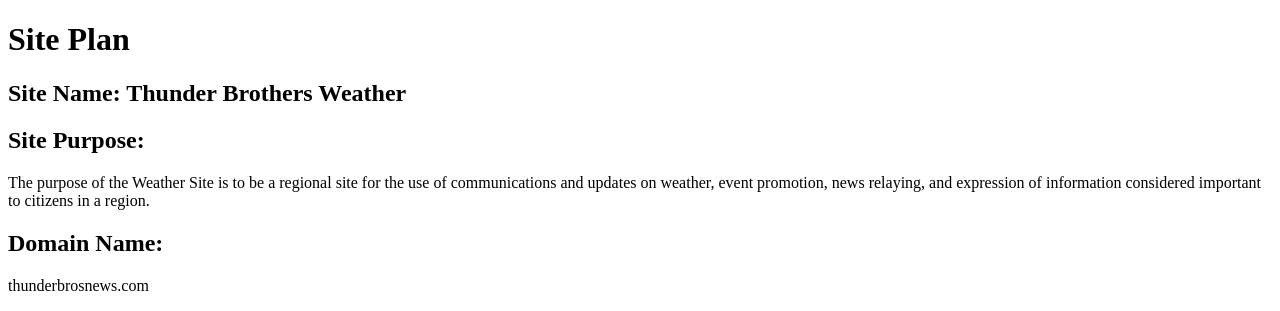
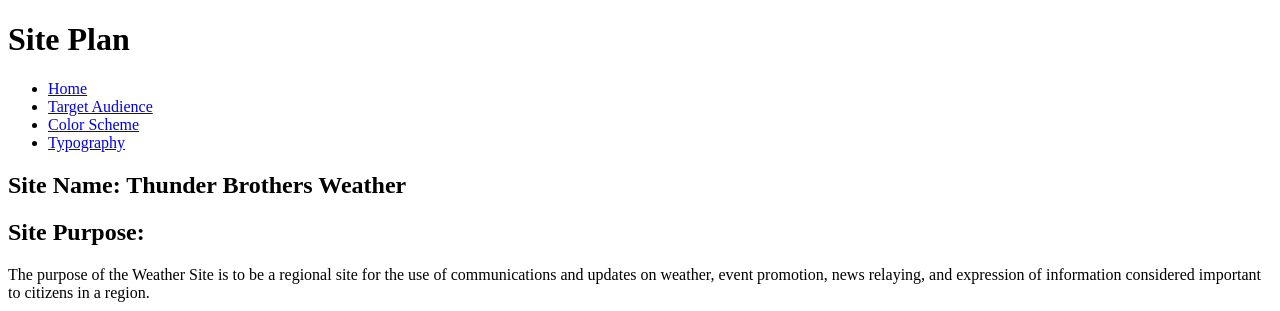
Before and after one commit to CanonsLab/CanonsLab.github.io, a plain HTML site: page Lesson2/index.html in a window 1280 px wide. Shown: the top 311 px of the page. Drawn offline with Linux system fonts and the light colour scheme.

Commit message:
list of site planning sites added to index

```diff
--- a/Lesson2/index.html
+++ b/Lesson2/index.html
@@ -13,6 +13,12 @@
     <div class="grid-area">
         <header>
             <h1>Site Plan</h1>
+            <ul>
+                <li><a href="https://canonslab.github.io/Lesson2/index.html">Home</a></li>
+                <li><a href="https://canonslab.github.io/Lesson2/target-audience.html">Target Audience</a></li>
+                <li><a href="https://canonslab.github.io/Lesson2/color-scheme.html">Color Scheme</a></li>
+                <li><a href="https://canonslab.github.io/Lesson2/typography.html">Typography</a></li>
+            </ul>
         </header>
         <main>
             <h2>Site Name: Thunder Brothers Weather</h2>
```
